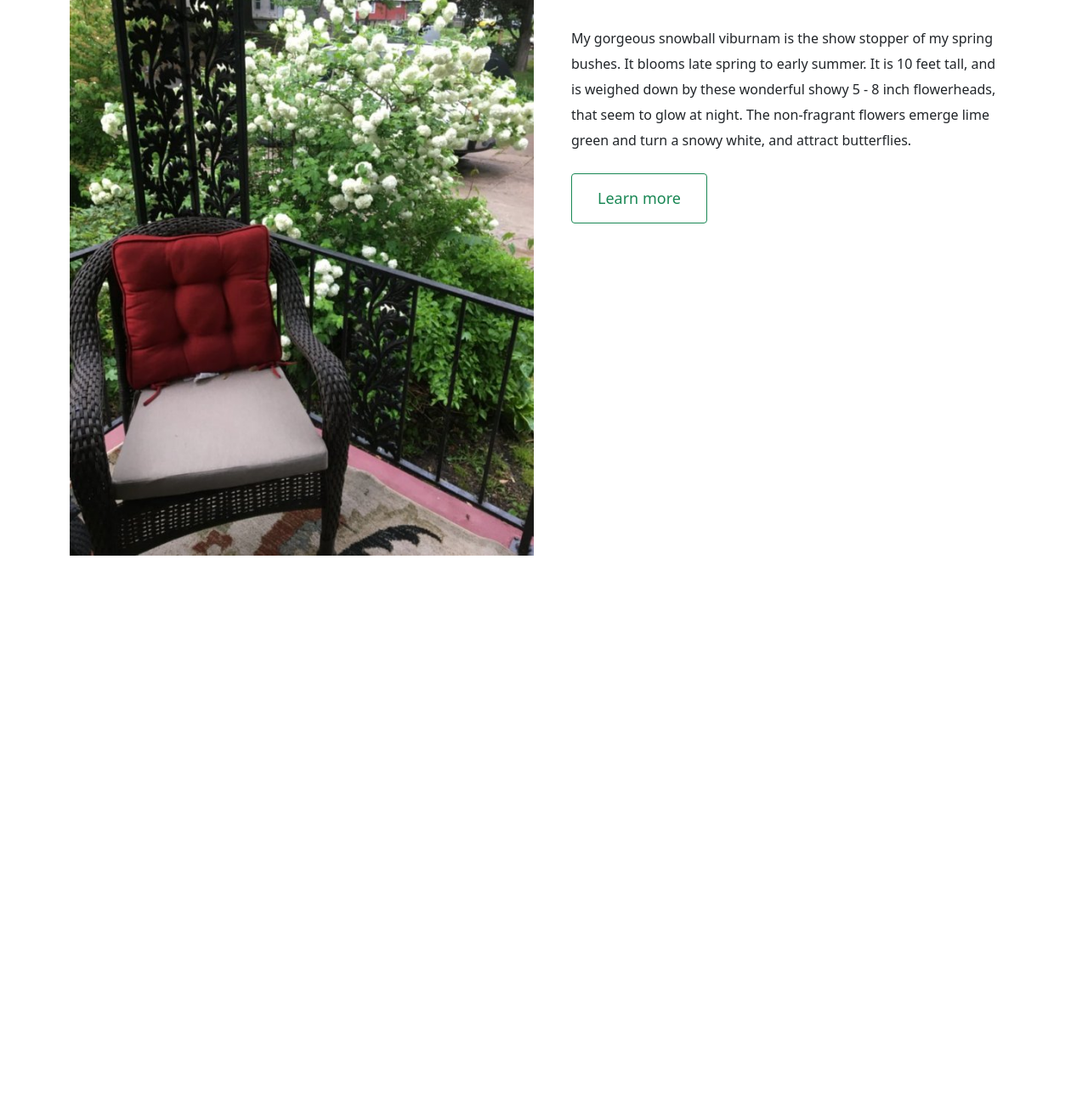
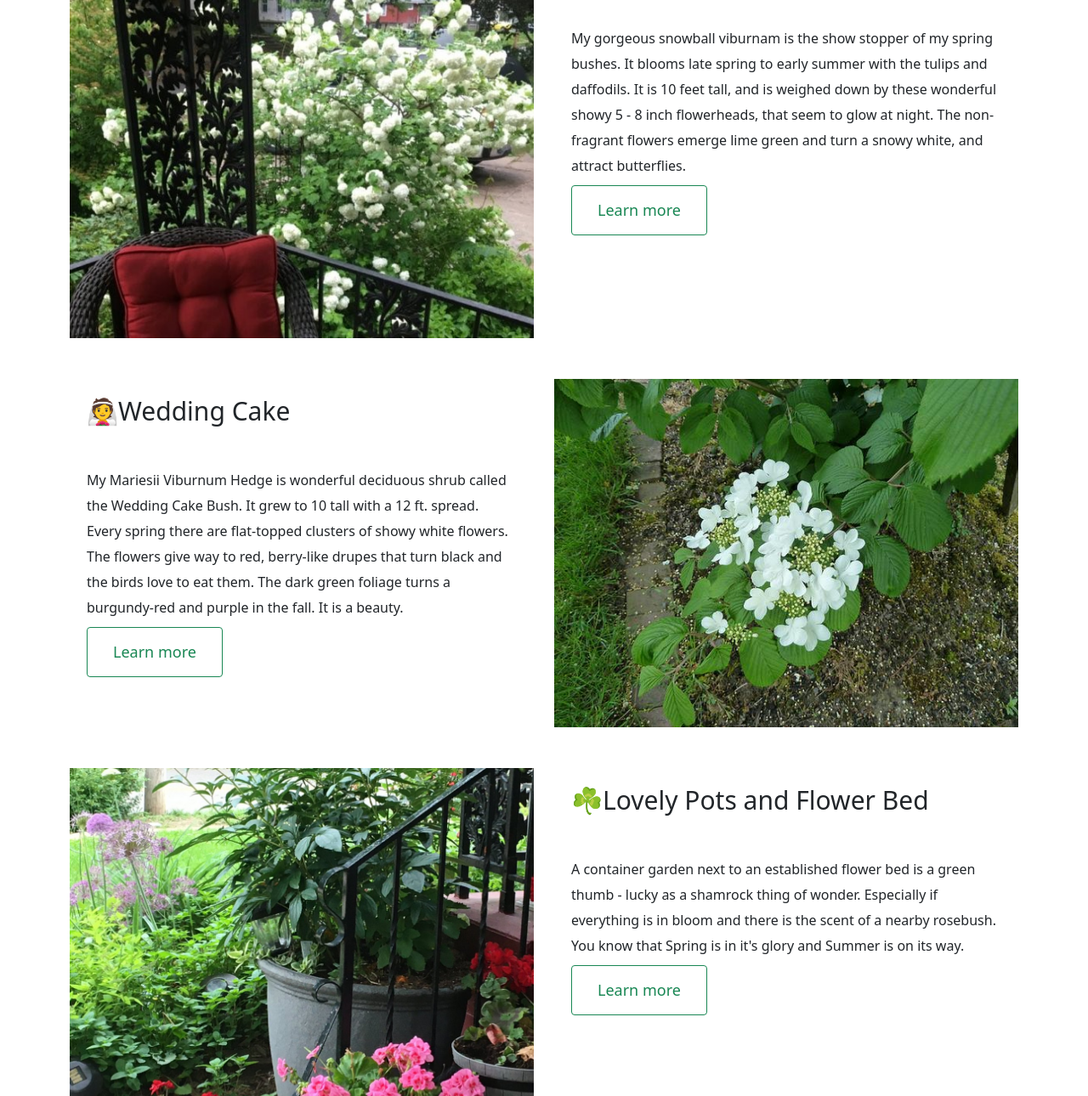
Before and after one commit to dmprosper/week4-project, a plain HTML site: page index.html in a window 1280 px wide. Shown: the part 517-1807 px from the top of the page at 85% size. Before the commit the page ends 1171 px from the top, so only its background shows below. Drawn offline with nearby package versions, Linux system fonts and the light colour scheme; a web font is replaced by a local one.

Commit message:
Integrated homepage content design

```diff
--- a/index.html
+++ b/index.html
@@ -40,29 +40,53 @@
   <button type="button" class="btn btn-success">Contact me</button>
  </div>
  <p class="text-center m-5">
-   My best efforts and beautiful plants
+   My best efforts and beautiful plants thriving in US Zone 6.
  </p>
  <div class="container">
 
-   <div class="row">
+   <div class="row mb-5">
      <div class="col d-none d-lg-block">
-     <img src="images/bloomingviburnum.jpg" class="img-fluid" alt="" />
+     <img src="images/snowball.jpg" class="img-fluid" alt="" />
 
      </div>
      <div class="col">
        <div class="project-description">
- <h2 class="mb-5">Gorgeous Blooming Viburnam</h2>
- <p class="mb-4">
-   My gorgeous snowball viburnam is the show stopper of my spring bushes.  It blooms late spring to early summer.  It is 10 feet tall, and is weighed down by these wonderful showy 5 - 8 inch flowerheads, that seem to glow at night. The non-fragrant flowers emerge lime green and turn a snowy white, and attract butterflies.
+ <h2 class="mb-5">🌷Gorgeous Spring Snowball</h2>
+ <p class="mb-2">
+   My gorgeous snowball viburnam is the show stopper of my spring bushes.  It blooms late spring to early summer with the tulips and daffodils.  It is 10 feet tall, and is weighed down by these wonderful showy 5 - 8 inch flowerheads, that seem to glow at night. The non-fragrant flowers emerge lime green and turn a snowy white, and attract butterflies.
  </p>
  <a href="" class="btn btn-branding">Learn more</a>
  </div>
   </div>
-
   </div>
 
+     <div class="row mb-5">
+      <div class="col">
+       <div class="project-description">
+ <h2 class="mb-5">👰Wedding Cake </h2>
+ <p class="mb-2">
+   My Mariesii Viburnum Hedge is wonderful deciduous shrub called the Wedding Cake Bush.  It grew to 10 tall with a 12 ft. spread. Every spring there are flat-topped clusters of showy white flowers. The flowers give way to red, berry-like drupes that turn black and the birds love to eat them. The dark green foliage turns a burgundy-red and purple in the fall.  It is a beauty.
+ </p>
+ <a href="" class="btn btn-branding">Learn more</a>
+ </div>
+    </div>
+     <div class="col d-none d-lg-block">
+     <img src="images/viburnum-mariesii.jpg" class="img-fluid" alt="" />
+  </div>
+  </div>
+  <div class="row mb-5">
+     <div class="col d-none d-lg-block">
+     <img src="images/frontstep.jpg" class="img-fluid" alt="" />
 
-
-
-  </body>
+     </div>
+     <div class="col">
+       <div class="project-description">
+ <h2 class="mb-5">☘Lovely Pots and Flower Bed</h2>
+ <p class="mb-2">
+   A container garden next to an established flower bed is a green thumb - lucky as a shamrock thing of wonder.  Especially if everything is in bloom and there is the scent of a nearby rosebush. You know that Spring is in it's glory and Summer is on its way.
+ </p>
+ <a href="" class="btn btn-branding">Learn more</a>
+ </div>
+  </div>
+   </body>
 </html>
```
Also changed, not shown: images/Viburnum-mariesii.jpg (added), images/front-porch.jpg (added), images/frontstep.jpg (added), images/pots.jpg (deleted), images/snowball.jpg (added), images/viburnum.png.
